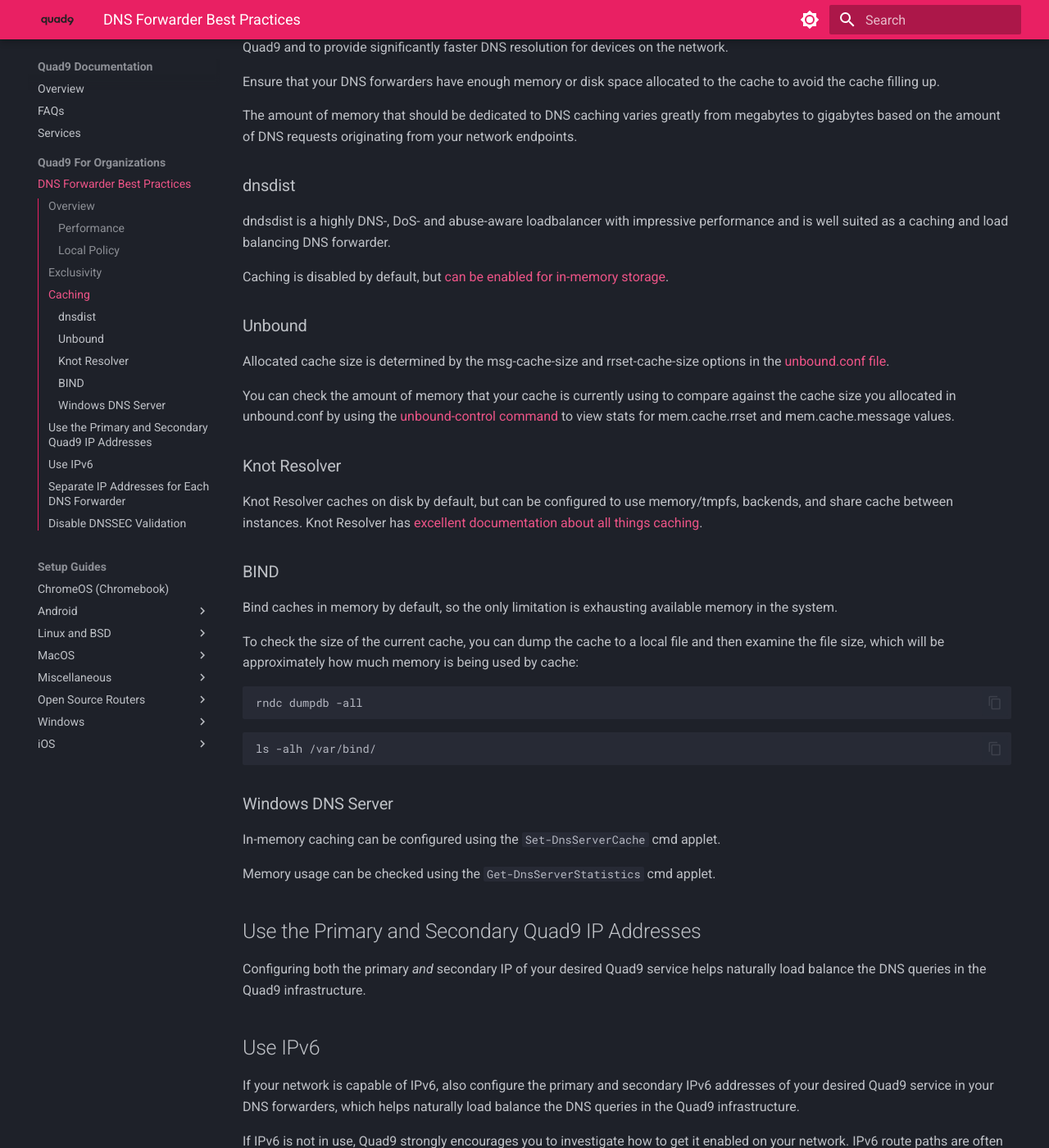
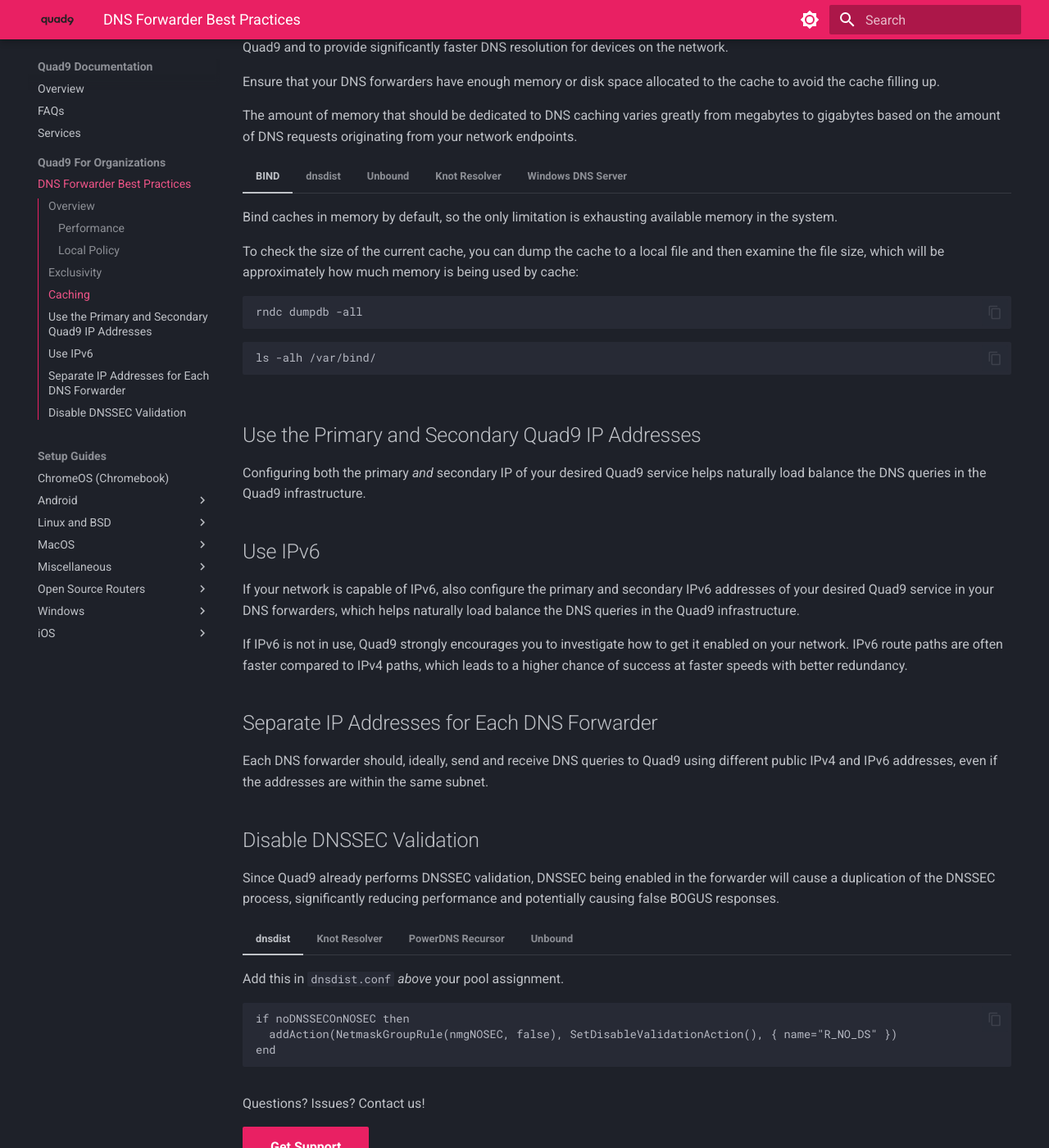
Before and after one commit to Quad9DNS/documentation, an MkDocs documentation site: the page built from docs/Quad9_For_Organizations/DNS_Forwarder_Best_Practices.md, in a window 1280 px wide and 1400 px high, scrolled down 1042 px. Shown: the whole window at 82% size. Built offline with MkDocs 1.6.1 and Material for MkDocs 9.7.7, drawn with Linux system fonts in a browser that asks for light colours; some of the changed text lies outside the part shown.

Commit message:
Beautification of DNS Forwarder page

````diff
--- a/docs/FAQs.md
+++ b/docs/FAQs.md
@@ -1,3 +1,39 @@
+## How Do I Confirm I'm Using Quad9?
+
+The simplest test is to open [on.quad9.net](https://on.quad9.net) in your browser of choice.
+
+## Detecting DNS Transparent Redirection (Hijacks)
+
+Some ISPs, most often in Asia, Africa, or the Middle East, will transparently redirect DNS requests destined for third-party DNS services, like Quad9, to their own DNS forwarders/servers. This may be an attempt to enforce local policies/laws, or to simply increase their cache HIT rate on their DNS forwarders.
+
+You can detect a transparent DNS redirection by executing the following command from the Command Prompt or Terminal of any operating system. If the answer is anything except `resXXX.xxx.rrdns.pch.net`, then DNS is being transparently redirected.
+
+=== "Windows (PowerShell)"
+
+    ```
+    nslookup -q=txt -class=chaos id.server. 9.9.9.9 | Select-String "pch"
+    ```
+
+=== "MacOS/Linux/BSD (Terminal)"
+    ```
+    dig +short ch txt id.server. @9.9.9.9
+    ```
+If the output does not look similar to the following, or there is no output, then DNS is being transparently redirected.
+
+=== "Windows (PowerShell)"
+    ```
+    Non-authoritative answer:
+    "res200.vie.rrdns.pch.net"
+    ```
+
+=== "MacOS/Linux/BSD (Terminal)"
+    ```
+    "res860.qfra3.rrdns.pch.net"
+    ```
+### My ISP is transparently redirecting DNS. Now what?
+
+Please refer to our Setup Guides appended with `(Encrypted)` in the title. By using encrypted DNS, transparent DNS redirection will not be possible.
+
 ## What is EDNS Client Subnet (ECS)?
 
 Quad9's `9.9.9.11` service supports ECS.
@@ -12,13 +48,10 @@
 
 ## Network Providers / DNS Leak Tests
 
-Quad9 utilizes multiple network providers in our global network. When running a DNS leak test, or determining the IP address which is used to perform the recursive DNS query using a test like:
+Quad9 utilizes multiple network providers in our global network. When running a DNS leak test, it's expected to see IP addresses owned by the following providers:
 
-```
-dig +short A whoami.akamai.net
-```
-
-it's expected to see IP addresses owned by the following providers:
+!!! note "Recommended DNS Leak Test Tool"
+    [dnscheck.tools](https://dnscheck.tools/)
 
 * WoodyNet (AKA PCH.net)
 * PCH.net
--- a/docs/Quad9_For_Organizations/DNS_Forwarder_Best_Practices.md
+++ b/docs/Quad9_For_Organizations/DNS_Forwarder_Best_Practices.md
@@ -29,41 +29,32 @@
 
 The amount of memory that should be dedicated to DNS caching varies greatly from megabytes to gigabytes based on the amount of DNS requests originating from your network endpoints.
 
-### dnsdist
+=== "BIND"
+    Bind caches in memory by default, so the only limitation is exhausting available memory in the system.
 
-dndsdist is a highly DNS-, DoS- and abuse-aware loadbalancer with impressive performance and is well suited as a caching and load balancing DNS forwarder.
+    To check the size of the current cache, you can dump the cache to a local file and then examine the file size, which will be approximately how much memory is being used by cache:
 
-Caching is disabled by default, but [can be enabled for in-memory storage](https://dnsdist.org/guides/cache.html).
+    ```
+    rndc dumpdb -all
+    ```
 
-### Unbound
+    ```
+    ls -alh /var/bind/
+    ```
+=== "dnsdist"
+    Caching is disabled by default, but [can be enabled for in-memory storage](https://dnsdist.org/guides/cache.html).
+=== "Unbound"
+    Allocated cache size is determined by the msg-cache-size and rrset-cache-size options in the [unbound.conf file](https://www.nlnetlabs.nl/documentation/unbound/unbound.conf/).
 
-Allocated cache size is determined by the msg-cache-size and rrset-cache-size options in the [unbound.conf file](https://www.nlnetlabs.nl/documentation/unbound/unbound.conf/).
+    You can check the amount of memory that your cache is currently using to compare against the cache size you allocated in unbound.conf by using the [unbound-control command](https://www.nlnetlabs.nl/documentation/unbound/unbound-control/) to view stats for mem.cache.rrset and mem.cache.message values.
 
-You can check the amount of memory that your cache is currently using to compare against the cache size you allocated in unbound.conf by using the [unbound-control command](https://www.nlnetlabs.nl/documentation/unbound/unbound-control/) to view stats for mem.cache.rrset and mem.cache.message values.
+=== "Knot Resolver"
+    Knot Resolver caches on disk by default, but can be configured to use memory/tmpfs, backends, and share cache between instances. Knot Resolver has [excellent documentation about all things caching](https://knot-resolver.readthedocs.io/en/stable/daemon-bindings-cache.html).
+=== "Windows DNS Server"
 
-### Knot Resolver
+    In-memory caching can be configured using the `Set-DnsServerCache` cmd applet.
 
-Knot Resolver caches on disk by default, but can be configured to use memory/tmpfs, backends, and share cache between instances. Knot Resolver has [excellent documentation about all things caching](https://knot-resolver.readthedocs.io/en/stable/daemon-bindings-cache.html).
-
-### BIND
-
-Bind caches in memory by default, so the only limitation is exhausting available memory in the system.
-
-To check the size of the current cache, you can dump the cache to a local file and then examine the file size, which will be approximately how much memory is being used by cache:
-
-```
-rndc dumpdb -all
-```
-
-```
-ls -alh /var/bind/
-```
-
-### Windows DNS Server
-
-In-memory caching can be configured using the `Set-DnsServerCache` cmd applet.
-
-Memory usage can be checked using the `Get-DnsServerStatistics` cmd applet.
+    Memory usage can be checked using the `Get-DnsServerStatistics` cmd applet.
 
 ## Use the Primary and Secondary Quad9 IP Addresses
 
@@ -83,6 +74,32 @@
 
 Since Quad9 already performs DNSSEC validation, DNSSEC being enabled in the forwarder will cause a duplication of the DNSSEC process, significantly reducing performance and potentially causing false BOGUS responses.
 
+=== "dnsdist"
+    Add this in `dnsdist.conf` *above* your pool assignment.
+    ```
+    if noDNSSECOnNOSEC then
+      addAction(NetmaskGroupRule(nmgNOSEC, false), SetDisableValidationAction(), { name="R_NO_DS" })
+    end
+    ```
+=== "Knot Resolver"
+    Add this to your `knot-resolver.conf` file and reload/restart the `kresd` service.
+    ```
+    -- turns off DNSSEC validation
+    trust_anchors.remove('.')
+    ```
+=== "PowerDNS Recursor"
+    In `recursor.conf`, disable `dnssec` and reload/restart `pdns-recursor`.
+    ```
+    dnssec=off
+    ```
+=== "Unbound"
+    Comment out these lines in `unbound.conf` and reload/restart unbound.
+    ```
+    trust-anchor-file:
+    auto-trust-anchor-file:
+    trust-anchor:
+    trusted-keys-file:
+    ```
 Questions? Issues? Contact us!
 
 [Get Support](https://quad9.net/support/contact){ .md-button .md-button--primary }
--- a/mkdocs.yml
+++ b/mkdocs.yml
@@ -9,9 +9,14 @@
   - admonition
   - attr_list
   - md_in_html
+  - pymdownx.inlinehilite
+  - pymdownx.snippets
+  - pymdownx.superfences
   - pymdownx.emoji:
       emoji_index: !!python/name:materialx.emoji.twemoji
       emoji_generator: !!python/name:materialx.emoji.to_svg
+  - pymdownx.tabbed:
+     alternate_style: true
 
 extra_css:
   - stylesheets/extra.css
@@ -51,7 +56,6 @@
       link: https://www.linkedin.com/company/quad9-dns/
     - icon: fontawesome/brands/reddit
       link: https://www.reddit.com/r/Quad9/
-  generator: false
 
 copyright: |
   &copy; 2023 <a href="https://quad9.net"  target="_blank" rel="noopener">Quad9.net</a>
````
